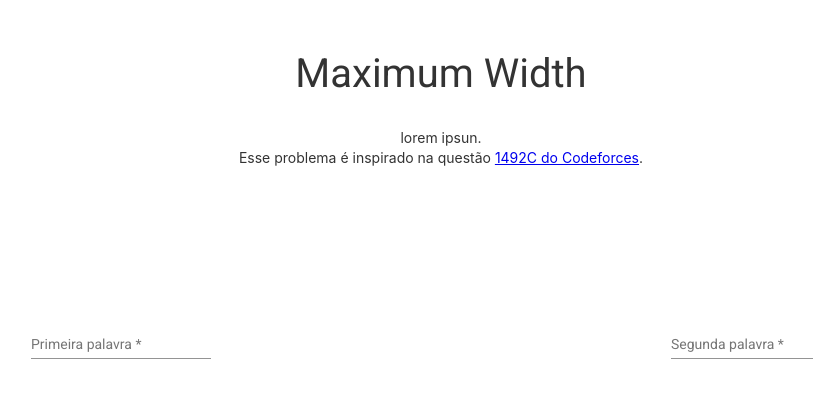
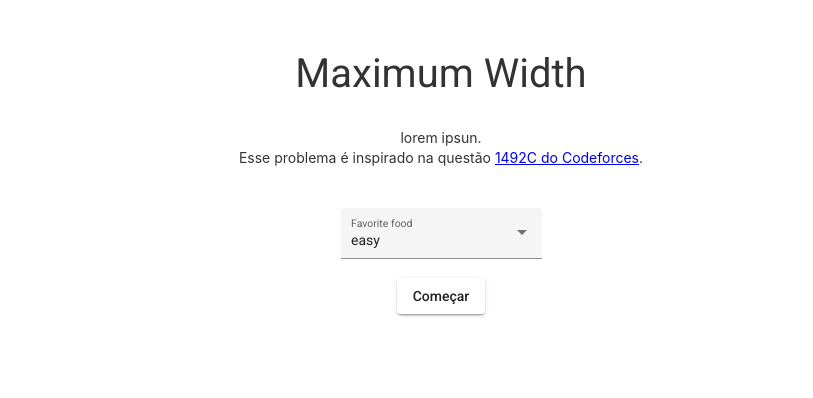
Before and after one commit to projeto-de-algoritmos/DC_Marbles, an Angular app: page / in a window 1280 px wide. Shown: the top 398 px of the page, without its empty margins (199-1012 px from the left). Built offline with nearby package versions, Linux system fonts and the light colour scheme.

Commit message:
Creates view for puzzle 	- Option to difficult 	- Get numbers from marbles
Co-authored-by: Saleh Kader <saleh.nazih.dev@gmail.com>v

```diff
--- a/package.json
+++ b/package.json
@@ -22,6 +22,7 @@
     "@angular/platform-browser-dynamic": "~11.2.1",
     "@angular/router": "~11.2.1",
     "rxjs": "~6.6.0",
+    "sweetalert2": "^10.16.0",
     "tslib": "^2.0.0",
     "zone.js": "~0.11.3"
   },
--- a/src/app/app.component.html
+++ b/src/app/app.component.html
@@ -7,20 +7,46 @@ Esse problema é inspirado na questão <a href="https://codeforces.com/problemse
 </p>
 
 <br />
+<br />
 
-<mat-grid-list cols="2" rowHeight="2:1" class="mat-grid_height">
-    <mat-grid-tile>
-        <mat-form-field class="example-form-field">
-            <mat-label>Primeira palavra</mat-label>
-            <input matInput type="text" [formControl]="string1FormControl">
-        </mat-form-field>
-    </mat-grid-tile>
-    <mat-grid-tile>
-        <mat-form-field class="example-form-field">
-            <mat-label>Segunda palavra</mat-label>
-            <input matInput type="text" [formControl]="string2FormControl">
-        </mat-form-field>
-    </mat-grid-tile>
-</mat-grid-list>
+<div class="description">
+    <mat-form-field appearance="fill">
+        <mat-label>Favorite food</mat-label>
+        <mat-select [(ngModel)]="selectedValue" name="difficult">
+        <mat-option *ngFor="let difficult of difficultValues" [value]="difficult">
+            {{ difficult }}
+        </mat-option>
+        </mat-select>
+    </mat-form-field>
+    <br />
+    <button mat-raised-button (click)="start()">Começar</button>
+    <div *ngIf="response != undefined">
+        <h2 class="timer">O número é: {{ response?.selectMarble }}</h2>
+        <h2 class="timer">Faltam {{ subscribeTimer }} segundos</h2>
+    </div>
+</div>
 
-<h1 class="title">{{ result }}</h1>
+<br />
+<br />
+
+<div class="description" *ngIf="init">
+    <mat-form-field class="example-form-field">
+        <mat-label>Qual a posição?</mat-label>
+        <input matInput type="text" [formControl]="answer">
+    </mat-form-field>
+    <br />
+    <button mat-raised-button (click)="confirmwAnswer()">Responder</button>
+</div>
+
+<br />
+<br />
+
+<div class="wrap-cards">
+    <mat-card class="inline-block" *ngFor="let number of numbers">
+      <mat-card-header>
+        <mat-card-title>{{ number }}</mat-card-title>
+      </mat-card-header>
+     </mat-card>
+</div>
+
+<router-outlet></router-outlet>
--- a/src/app/app.component.scss
+++ b/src/app/app.component.scss
@@ -24,6 +24,13 @@ p {
     font-size: 40px;
     padding-top: 50px;
     padding-bottom: 30px;
+    text-align: center;
+}
+
+.timer {
+    font-size: 20px;
+    padding-top: 10px;
+    padding-bottom: 10px;
     text-align: center;
 }
 
--- a/src/app/app.component.ts
+++ b/src/app/app.component.ts
@@ -1,5 +1,9 @@
 import { Component } from '@angular/core';
 import { FormControl, Validators } from '@angular/forms';
+import { timer, Subscription } from 'rxjs';
+import Swal from 'sweetalert2';
+import { Marbles } from '../algorithm/Marbles';
+import { MeenaSelect } from '../algorithm/MeenaSelect';
 
 @Component({
   selector: 'app-root',
@@ -7,7 +11,80 @@ import { FormControl, Validators } from '@angular/forms';
   styleUrls: ['./app.component.scss']
 })
 export class AppComponent {
-  string1FormControl = new FormControl('', [Validators.required,]);
-  string2FormControl = new FormControl('', [Validators.required,]);
-  result = '';
+  answer = new FormControl(0, [Validators.required,]);
+  difficultValues: string[] = ['hard', 'medium', 'easy'];
+  selectedValue: string = 'easy';
+  numbers: number[] = [];
+  subscribeTimer: any = 0;
+  timeLeft: number = 60;
+  marbles: Marbles = new Marbles();
+  init: boolean = false;
+  response?: MeenaSelect;
+  source = timer(1000, 1000);
+  subscription?: Subscription;
+
+  start() {
+    this.numbers = this.marbles.difficultMarbles(this.selectedValue);
+    this.response = this.marbles.meenaMarbleSelectedToConsult(this.numbers);
+
+    console.log(this.response);
+
+    Swal.fire({
+      // icon: 'error',
+      title: 'Boa sorte',
+      text: `Adivinhe a posição do número: ${this.response.selectMarble}`
+    }).then((result) => {
+      this.init = true
+      this.observableTimer()
+    });
+  }
+
+  observableTimer() {
+    this.subscribeTimer = this.timeLeft;
+    this.subscription = this.source.subscribe(val => {
+      if (this.subscribeTimer <= 0) {
+        this.subscribeTimer = 0
+      } else {
+        console.log(val, '-');
+        this.subscribeTimer = this.timeLeft - val;
+      }
+    });
+  }
+
+  cancelTimer() {
+    this.subscription?.unsubscribe()
+  }
+
+  confirmwAnswer() {
+    console.log(this.answer.value);
+    this.init = false;
+    this.cancelTimer();
+    if (this.response?.position == undefined) {
+      if (this.answer.value == 0) {
+        Swal.fire({
+          icon: 'success',
+          title: 'Parabens!!!',
+          text: 'Você acertou!'
+        });
+      } else {
+        Swal.fire({
+          icon: 'error',
+          title: 'Não foi dessa vez',
+          text: 'Você não acertou a posição correta.'
+        });
+      }
+    } else if (this.answer.value == this.response.position) {
+      Swal.fire({
+          icon: 'success',
+          title: 'Parabens!!!',
+          text: 'Você acertou!'
+        });
+    } else {
+      Swal.fire({
+          icon: 'error',
+          title: 'Não foi dessa vez',
+          text: 'Você não acertou a posição correta.'
+        });
+    }
+  }
 }
```
Also changed, not shown: 1 other file (tests, documents, lock files or other folders).
